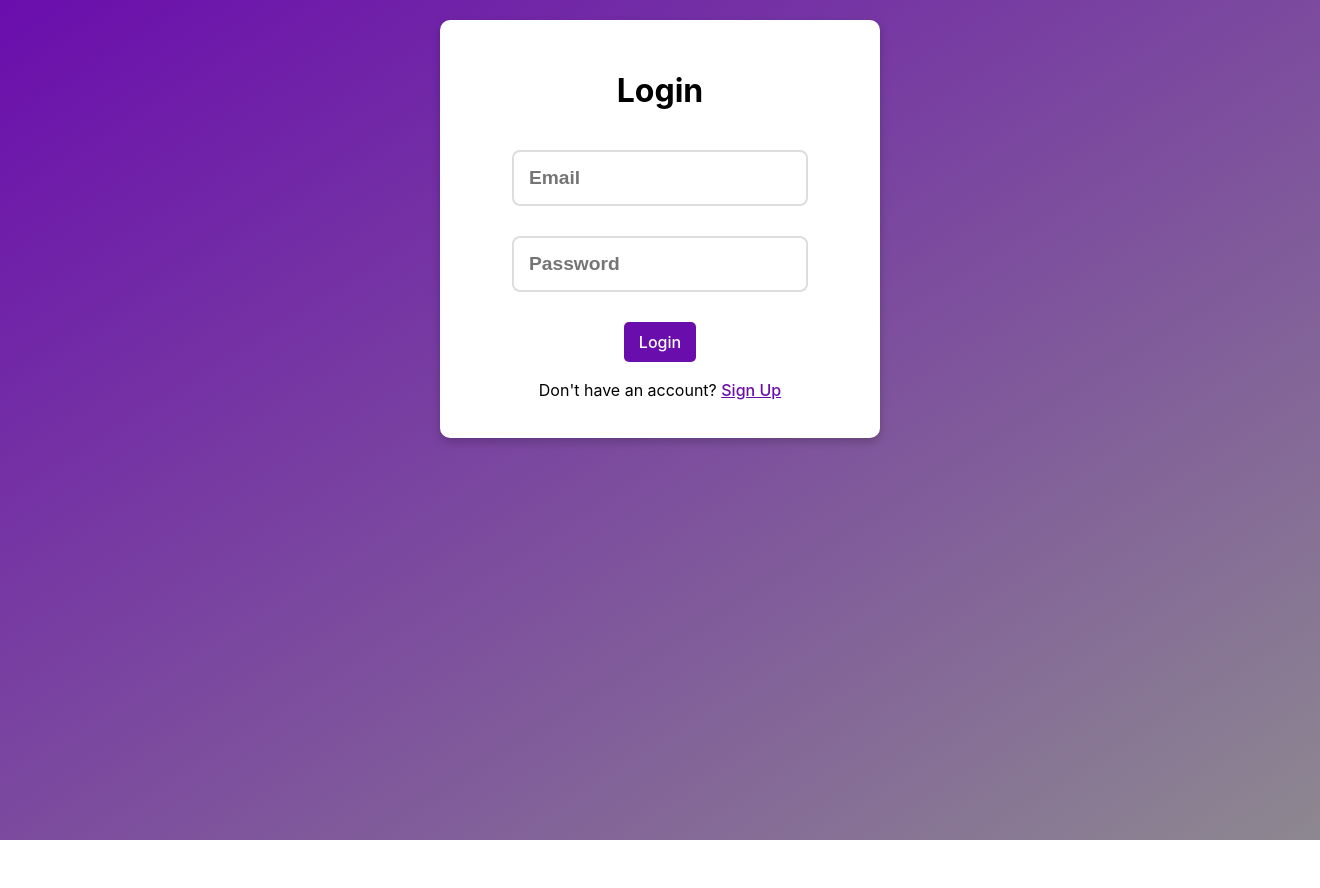
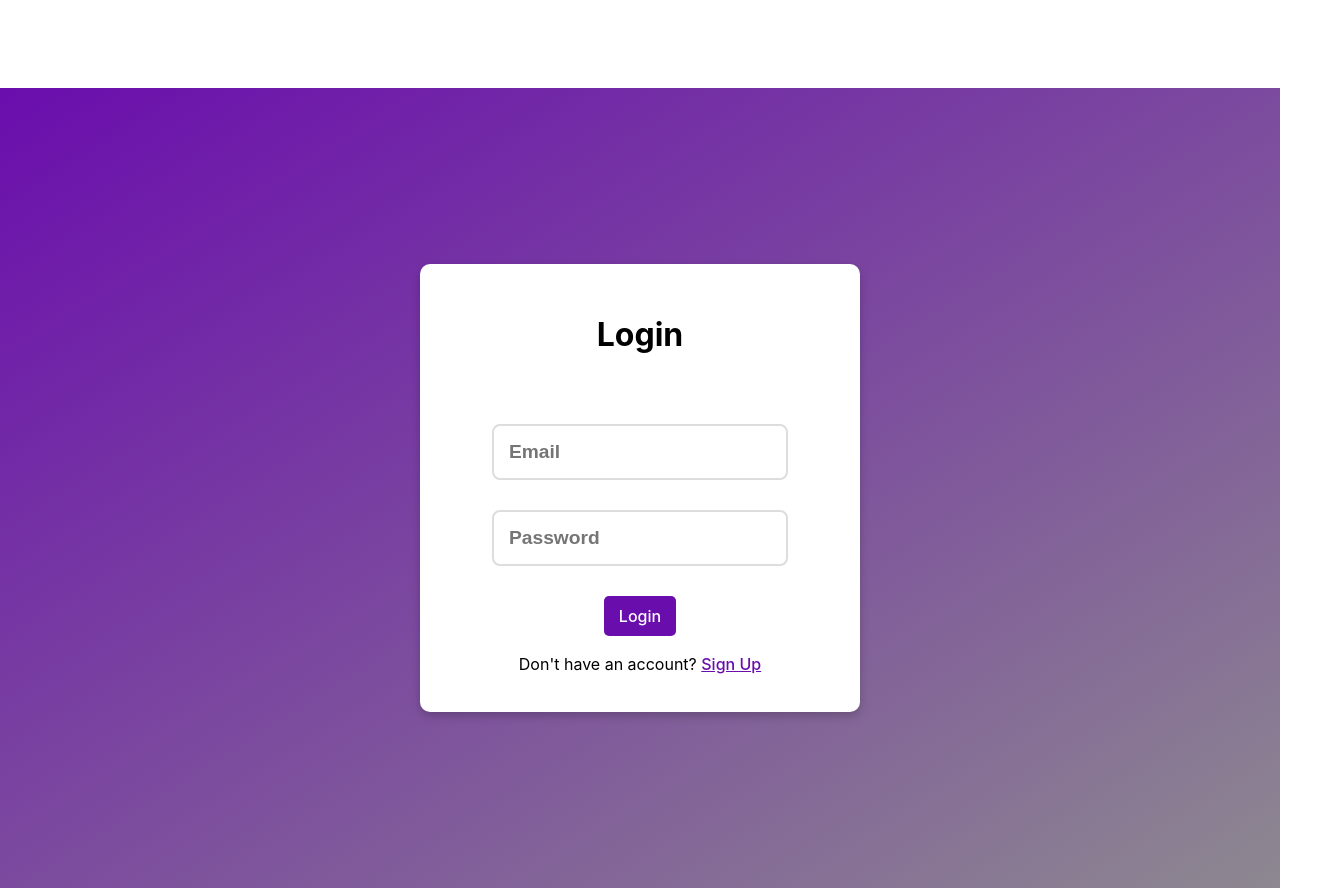
Before and after one commit to SaamDej/hackathon, a React (Vite) app in the folder hackKY/: page /auth in a window 1280 px wide. Shown: the whole page, 1320 px wide, since content can reach past the window. Before the commit the page ends 840 px from the top, so only its background shows below. Built offline with nearby package versions, Linux system fonts and the light colour scheme.

Commit message:
navigation and routes

```diff
--- a/hackKY/package.json
+++ b/hackKY/package.json
@@ -10,8 +10,10 @@
     "preview": "vite preview"
   },
   "dependencies": {
+    "lucide-react": "^0.475.0",
     "react": "^19.0.0",
-    "react-dom": "^19.0.0"
+    "react-dom": "^19.0.0",
+    "react-router-dom": "^7.2.0"
   },
   "devDependencies": {
     "@eslint/js": "^9.19.0",
--- a/hackKY/src/App.css
+++ b/hackKY/src/App.css
@@ -3,29 +3,28 @@
   display: flex;
   flex-direction: column;
   align-items: center;
-  justify-content: space-between;
+  justify-content: center;
   width: 100vw;
   min-height: 100vh;
   background: linear-gradient(to bottom right, #6a0dad, #8d8890);
   color: white;
   text-align: center;
-  padding: 20px;
 }
 
 /* Landing content */
 .landing-content {
   width: 100%;
-  height: 100%;
+  height: 50%;
   margin-top: 80px;
   display: flex;
   flex-direction: column;
   align-items: center;
-  justify-content: center;
+  justify-content: space-between;
 }
 
 h2 {
   font-size: 2rem;
-  margin-bottom: 20px;
+  margin-bottom: 50px;
 }
 
 /* Card styling */
--- a/hackKY/src/App.tsx
+++ b/hackKY/src/App.tsx
@@ -1,5 +1,8 @@
 import { useState } from "react";
-import "./app.css"
+import { Music } from "lucide-react";
+import { Link } from "react-router-dom";
+
+import "./app.css";
 
 export default function App() {
   const [image, setImage] = useState<string | null>(null);
@@ -15,6 +18,10 @@ export default function App() {
   return (
     <div className="app-container">
       <div className="landing-content">
+        <div style={{ display: "flex", alignItems: "center", gap: "0.5rem" }}>
+          <Music size={45} />
+          <h1>Harmonify</h1>
+        </div>
         <h2>Generate a Spotify Playlist from Your Face</h2>
         <div className="card">
           <label className="upload-label">
@@ -29,6 +36,9 @@ export default function App() {
           {image && <img src={image} alt="Uploaded preview" className="preview-image" />}
           <button className="generate-button">Generate Playlist</button>
         </div>
+        <Link to="/auth">
+          <button className="login-button">Login</button>
+        </Link>
       </div>
     </div>
   );
--- /dev/null
+++ b/hackKY/src/NavigationBar.css
@@ -0,0 +1,43 @@
+.navbar {
+  background-color: transparent;
+  padding: 1rem;
+  display: flex;
+  justify-content: center;
+  box-shadow: 0px 4px 6px rgba(0, 0, 0, 0.1);
+}
+
+.navbar-container {
+  display: flex;
+  justify-content: space-between;
+  align-items: center;
+  width: 90%;
+  max-width: 1200px;
+}
+
+.logo {
+  font-size: 1.5rem;
+  font-weight: bold;
+  color: white;
+  text-decoration: none;
+}
+
+.nav-links {
+  list-style: none;
+  display: flex;
+  gap: 1.5rem;
+}
+
+.nav-links li {
+  display: inline;
+}
+
+.nav-links a {
+  color: white;
+  text-decoration: none;
+  font-size: 1rem;
+  transition: color 0.3s ease;
+}
+
+.nav-links a:hover {
+  color: #fafafa;
+}
--- /dev/null
+++ b/hackKY/src/NavigationBar.tsx
@@ -0,0 +1,19 @@
+import { Link } from 'react-router-dom';
+import "./NavigationBar.css";
+import { FC } from "react";
+
+const NavigationBar: FC = () => {
+  return (
+    <nav className="navbar">
+      <div className="navbar-container">
+        <Link to="/" className="logo">Harmonify</Link>
+        <ul className="nav-links">
+          <li><Link to="/">Home</Link></li>
+          <li><Link to="/auth">Login</Link></li>
+        </ul>
+      </div>
+    </nav>
+  );
+};
+
+export default NavigationBar;
--- a/hackKY/src/main.tsx
+++ b/hackKY/src/main.tsx
@@ -1,11 +1,19 @@
-import { StrictMode } from 'react'
-import { createRoot } from 'react-dom/client'
-import './index.css'
-import App from './App.tsx'
+import { StrictMode } from 'react';
+import { createRoot } from 'react-dom/client';
+import { BrowserRouter as Router, Route, Routes, Link } from 'react-router-dom';
+import './index.css';
+import App from './App.tsx';
 import AuthPages from './AuthPages.tsx';
+import NavigationBar from './NavigationBar.tsx';
 
 createRoot(document.getElementById('root')!).render(
   <StrictMode>
-    <AuthPages />
-  </StrictMode>,
-)
+    <Router>
+    <NavigationBar />
+      <Routes>
+        <Route path="/" element={<App />} />
+        <Route path="/auth" element={<AuthPages />} />
+      </Routes>
+    </Router>
+  </StrictMode>
+);
```
Also changed, not shown: 1 other file (tests, documents, lock files or other folders).
